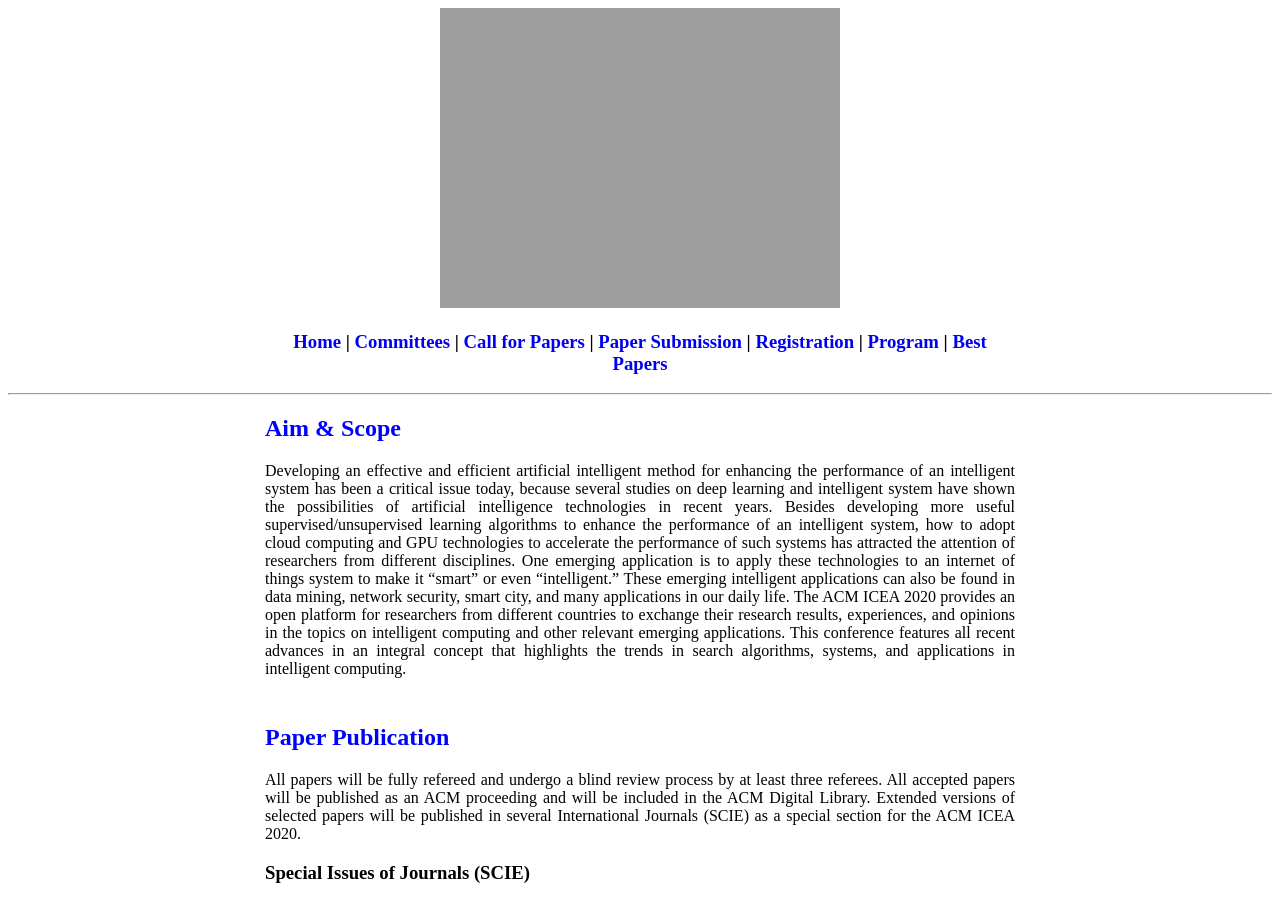
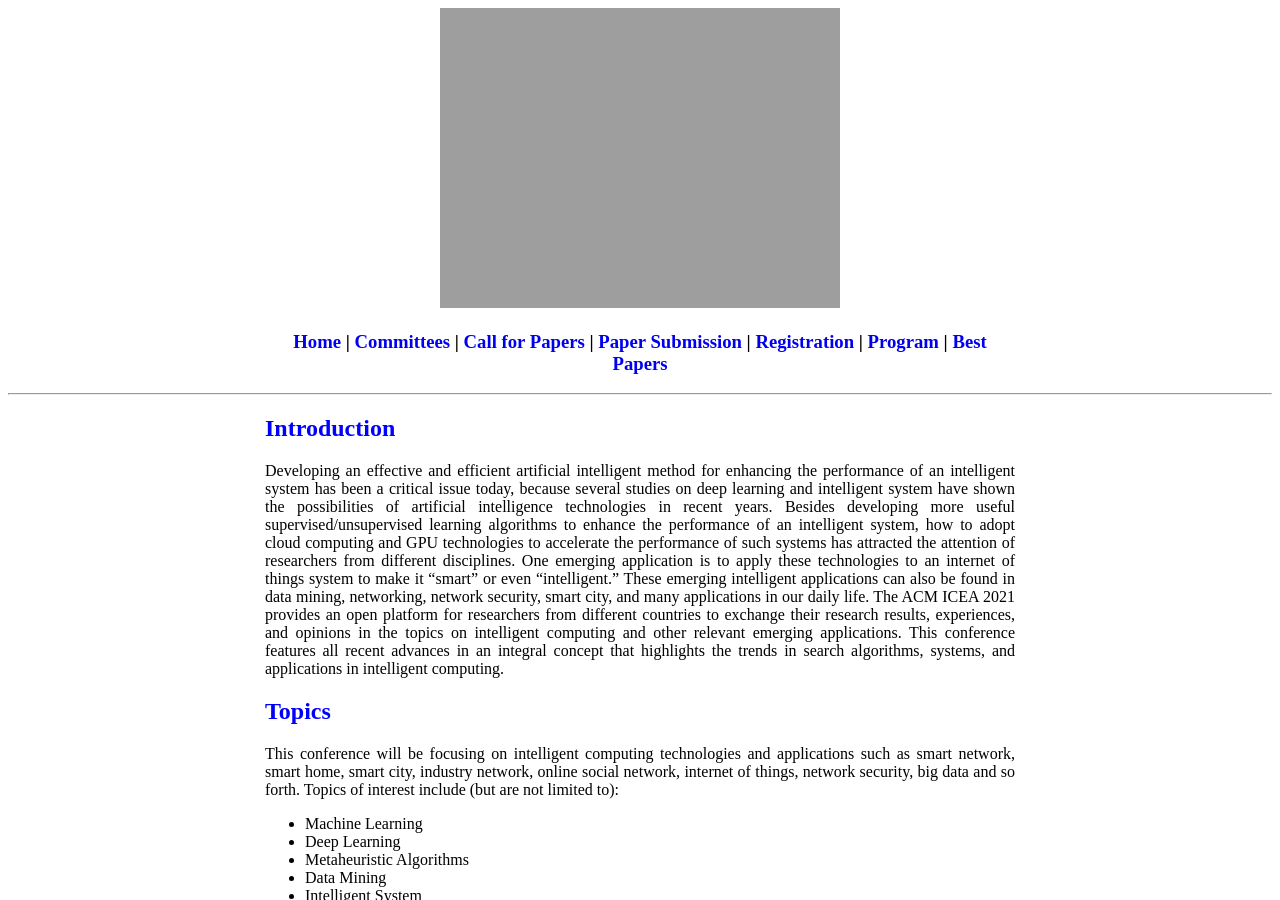
Before and after one commit to icea-conf/2021, a Jekyll site: the page built from papers/index.html, in a window 1280 px wide and 900 px high. Built offline with Jekyll 4.4.1, drawn with Linux system fonts in a browser that asks for light colours.

Commit message:
Update index.html

```diff
--- a/papers/index.html
+++ b/papers/index.html
@@ -5,8 +5,20 @@ title: ACM ICEA 2020
 <div class="container">
       <div class="content">
             <div>
-                  <h2 style="color:#0000FF">Aim & Scope</h2>
-                        <p style="text-align: justify">Developing an effective and efficient artificial intelligent method for enhancing the performance of an intelligent system has been a critical issue today, because several studies on deep learning and intelligent system have shown the possibilities of artificial intelligence technologies in recent years. Besides developing more useful supervised/unsupervised learning algorithms to enhance the performance of an intelligent system, how to adopt cloud computing and GPU technologies to accelerate the performance of such systems has attracted the attention of researchers from different disciplines. One emerging application is to apply these technologies to an internet of things system to make it “smart” or even “intelligent.” These emerging intelligent applications can also be found in data mining, network security, smart city, and many applications in our daily life. The ACM ICEA 2020 provides an open platform for researchers from different countries to exchange their research results, experiences, and opinions in the topics on intelligent computing and other relevant emerging applications.  This conference features all recent advances in an integral concept that highlights the trends in search algorithms, systems, and applications in intelligent computing.</p>
+                  <h2 style="color:#0000FF">Introduction</h2>
+                        <p style="text-align: justify">Developing an effective and efficient artificial intelligent method for enhancing the performance of an intelligent system has been a critical issue today, because several studies on deep learning and intelligent system have shown the possibilities of artificial intelligence technologies in recent years. Besides developing more useful supervised/unsupervised learning algorithms to enhance the performance of an intelligent system, how to adopt cloud computing and GPU technologies to accelerate the performance of such systems has attracted the attention of researchers from different disciplines. One emerging application is to apply these technologies to an internet of things system to make it “smart” or even “intelligent.” These emerging intelligent applications can also be found in data mining, networking, network security, smart city, and many applications in our daily life. The ACM ICEA 2021 provides an open platform for researchers from different countries to exchange their research results, experiences, and opinions in the topics on intelligent computing and other relevant emerging applications. This conference features all recent advances in an integral concept that highlights the trends in search algorithms, systems, and applications in intelligent computing.</p>
+            </div>
+
+            <div>
+                  <h2 style="color:#0000FF">Topics</h2>
+                        <p style="text-align: justify">This conference will be focusing on intelligent computing technologies and applications such as smart network, smart home, smart city, industry network, online social network, internet of things, network security, big data and so forth. Topics of interest include (but are not limited to): </p>
+                              <ul>
+                                    <li><a>Machine Learning</a></li>
+                                    <li><a>Deep Learning</a></li>
+                                    <li><a>Metaheuristic Algorithms</a></li>
+                                    <li><a>Data Mining</a></li>
+                                    <li><a>Intelligent System</a></li>
+                              </ul>
             </div>
 
             <div style="padding-top: 10px">
```
